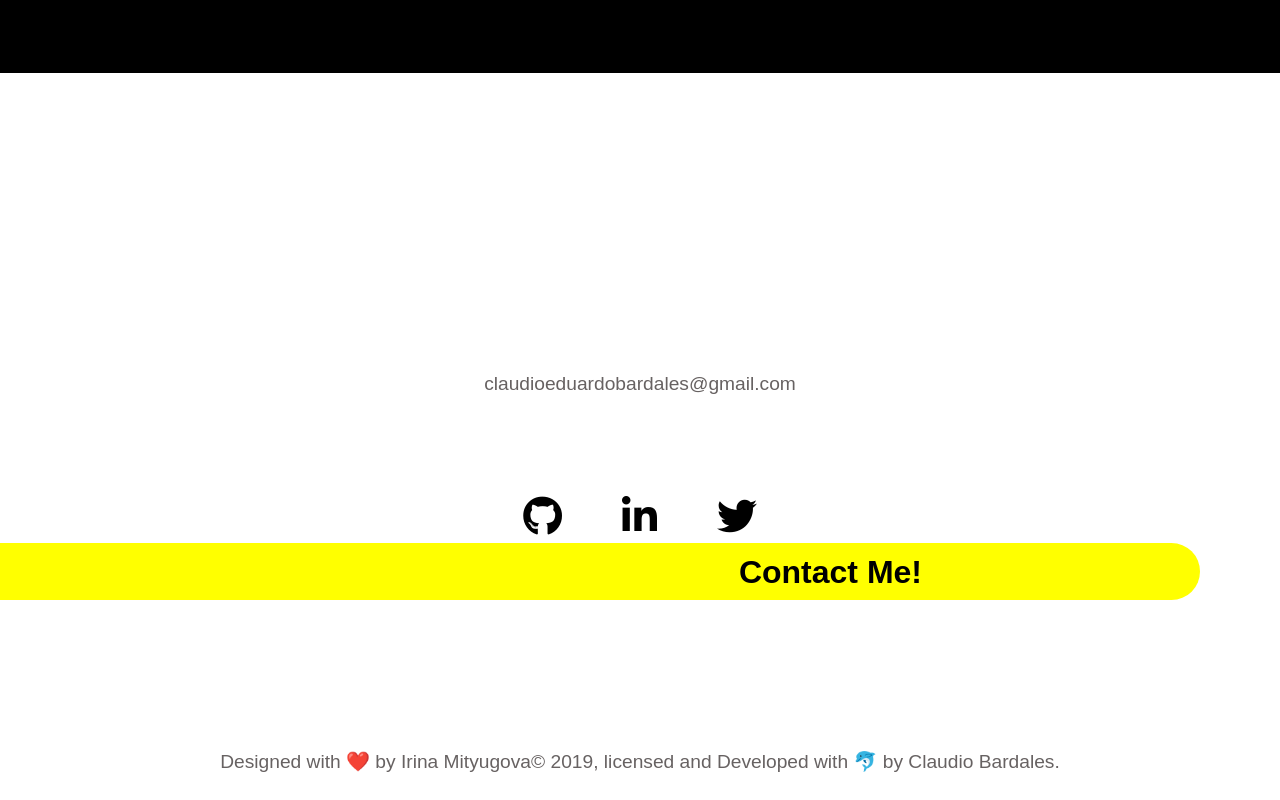
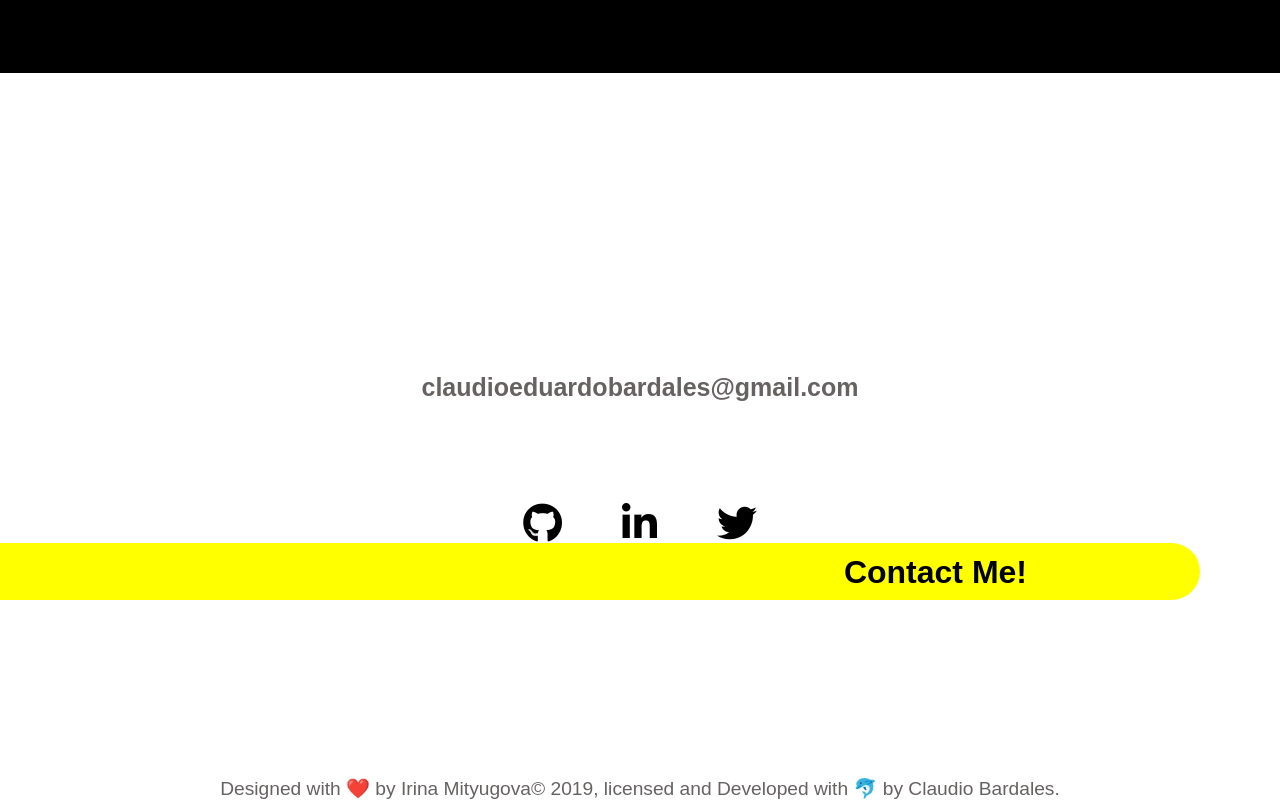
Before and after one commit to ClaudioBardales/Portfolio, a website: page index.html in a window 1280 px wide. Shown: the part 2527-3327 px from the top of the page. Before the commit the page ends 3300 px from the top, so only its background shows below. Drawn offline with Linux system fonts and the light colour scheme; a web font is replaced by a local one.

Commit message:
More stuff

```diff
--- a/index.html
+++ b/index.html
@@ -73,7 +73,7 @@
             <h1>Contact Me!</h1>
         </div>
         <div class="email">
-            <p>claudioeduardobardales@gmail.com</p>
+            <h1>claudioeduardobardales@gmail.com</h1>
         </div>
         <div class="links">
             <a href="#"><i class="fab fa-github"></i></a>
--- a/style.css
+++ b/style.css
@@ -178,7 +178,7 @@ li a {
     font-size: 2rem;
     padding-top: 11px;
     padding-right: 156px;
-    margin-right: 122px;
+    margin-right: 17px;
     text-align: right;
 }
 
@@ -187,7 +187,7 @@ li a {
     margin-top: 300px;
 }
 
-.email p {
+.email h1 {
     font-weight: 700;
     font-size: 25px;
     color: #676262;
@@ -208,7 +208,7 @@ li a {
 
 .contact p {
     text-align: center;
-    margin-top: 180px;
+    margin-top: 200px;
     color: #676262;
     font-weight: 200;
     font-size: 1.2rem;
```
